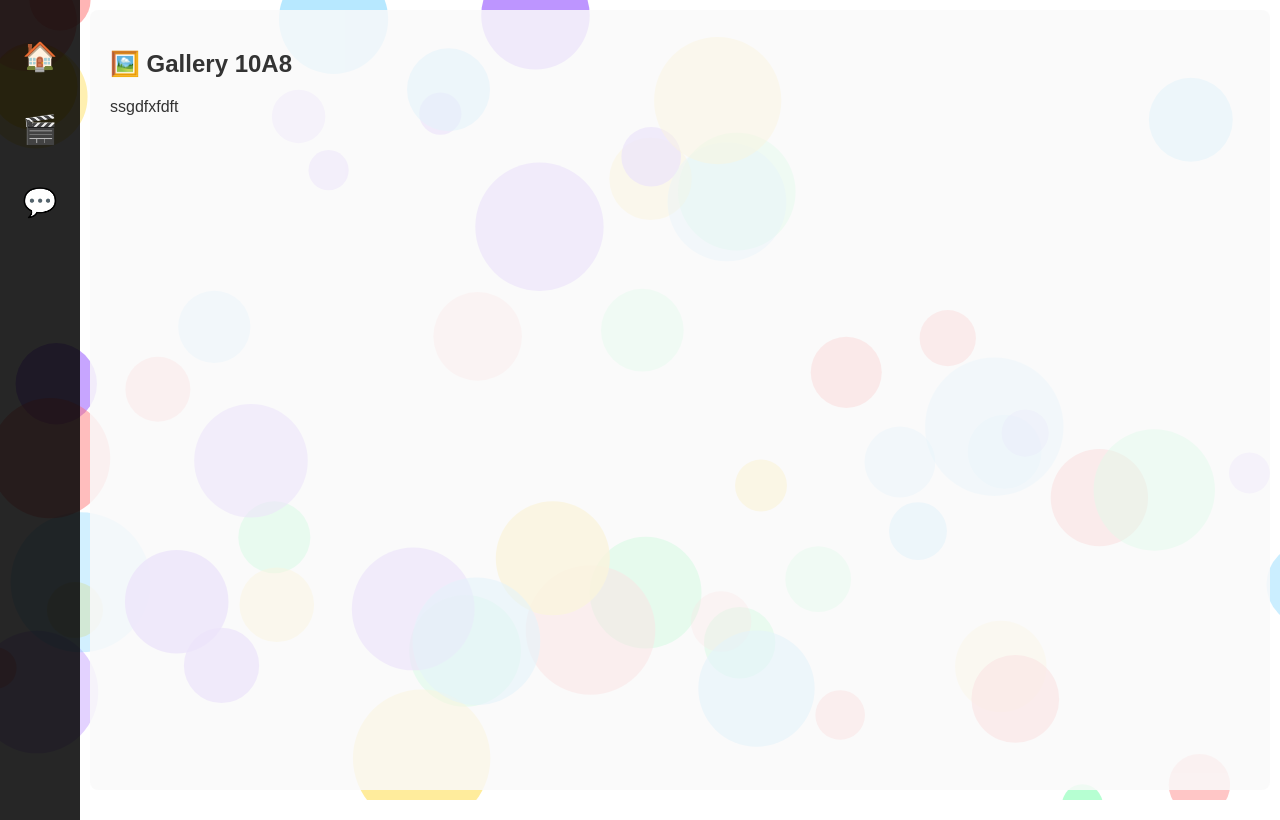
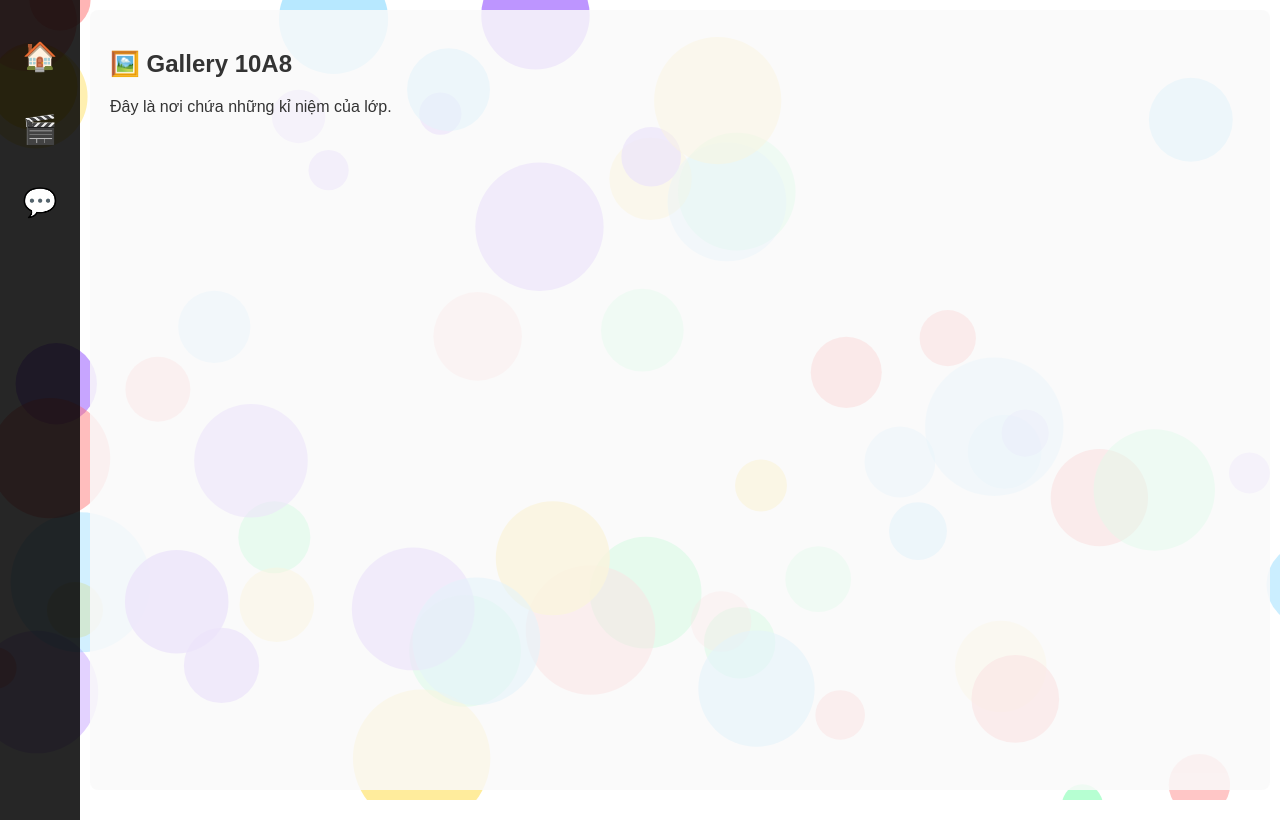
Before and after one commit to nguyenbao2210/10A8-Website, a plain HTML site: page gallery.html in a window 1280 px wide. Drawn offline with Linux system fonts and the light colour scheme.

Commit message:
Update gallery.html

```diff
--- a/gallery.html
+++ b/gallery.html
@@ -74,7 +74,7 @@
   <!-- Nội dung -->
   <div class="content">
     <h2>🖼️ Gallery 10A8</h2>
-    <p>ssgdfxfdft</p>
+    <p>Đây là nơi chứa những kỉ niệm của lớp.</p>
   </div>
 
   <script>
```
